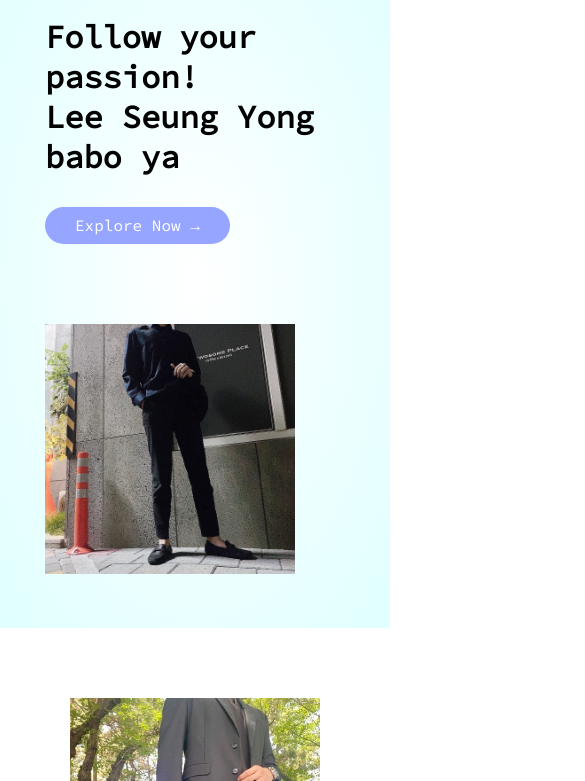
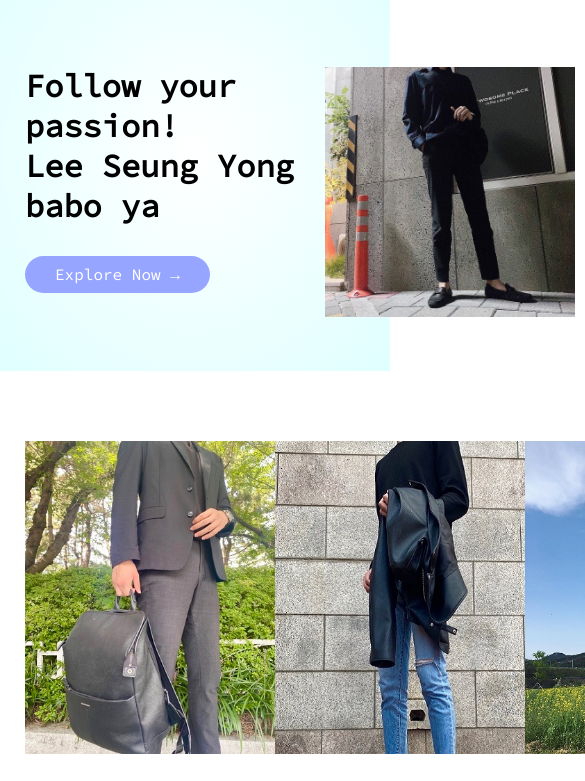
Before and after one commit to TaeMin-98/MenShop, a plain HTML site: page index.html in a window 390 px wide. Shown: the part 63-844 px from the top of the page, 585 px wide, since content can reach past the window. Drawn offline with Linux system fonts and the light colour scheme.

Commit message:
Update style.css

```diff
--- a/style.css
+++ b/style.css
@@ -48,7 +48,7 @@ p {
 .row {
   display: flex;
   align-items: center;
-  flex-wrap: wrap;
+  /*flex-wrap: wrap;*/
   justify-content: space-around;
 
 }
@@ -327,7 +327,7 @@ ul {
 
   nav ul li{
     display: block;
-    margin-right: 20px;
+    margin-right: 50px;
     margin-top: 10px;
     margin-bottom: 10px;
   }
```
